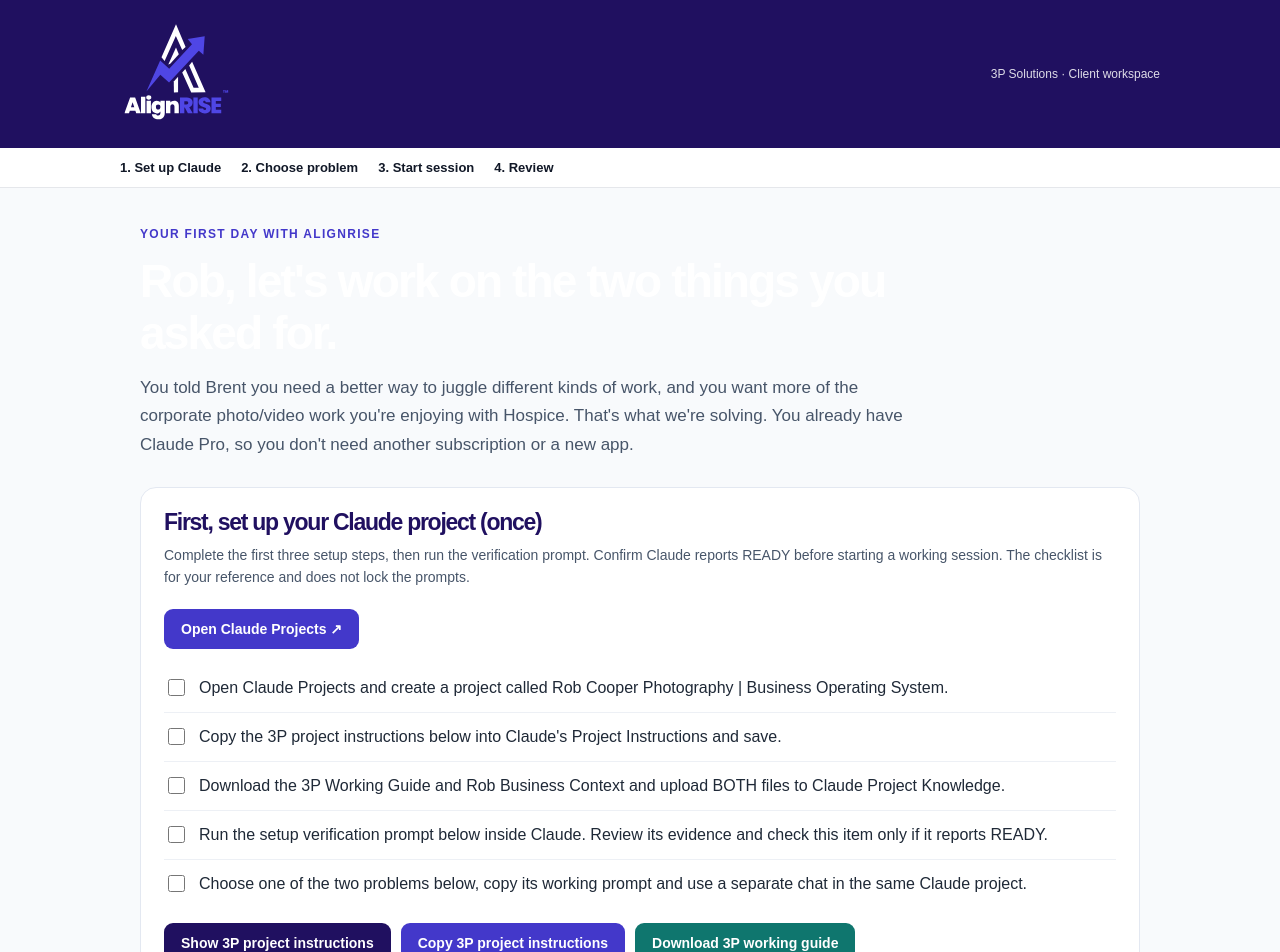
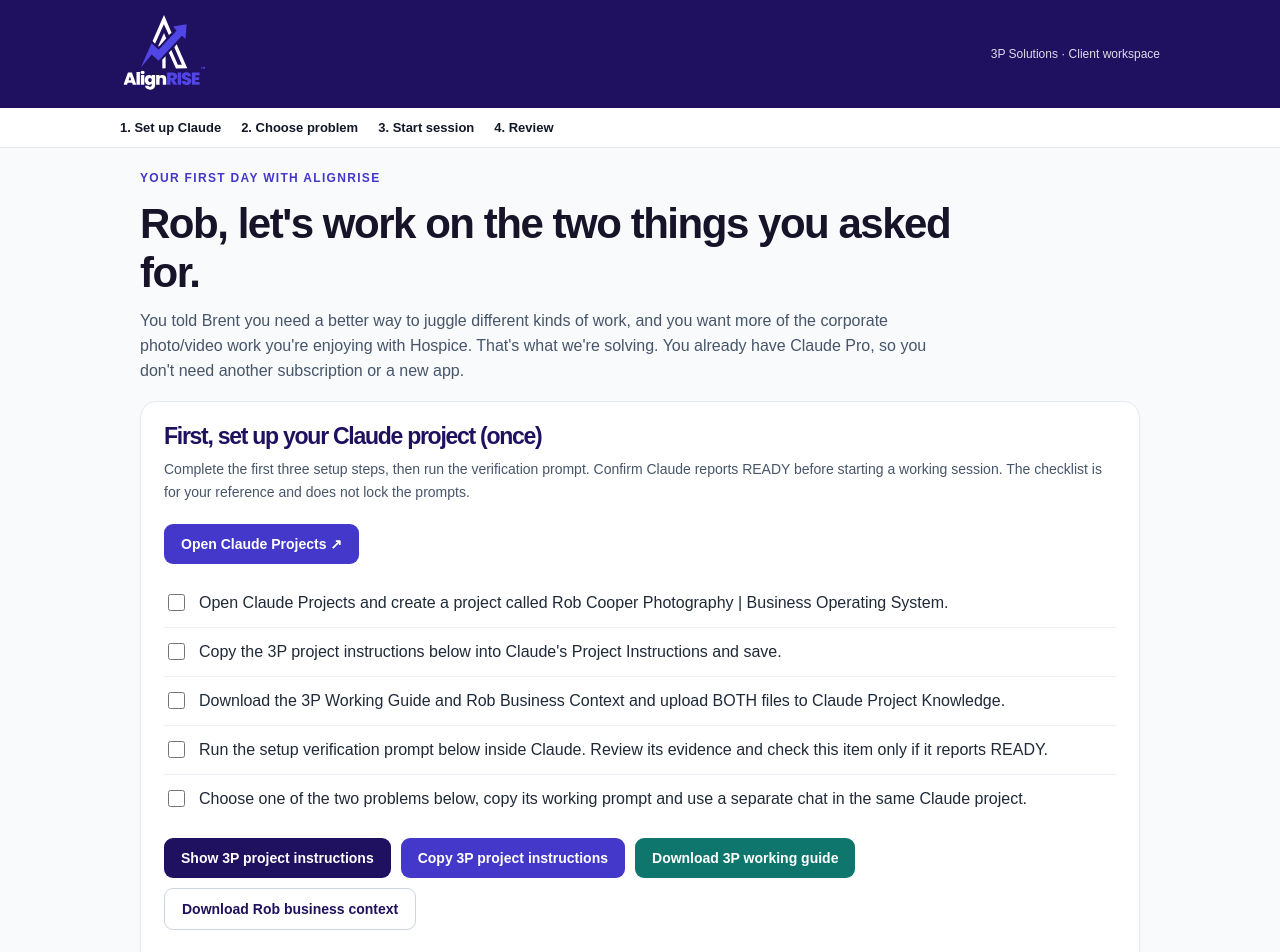
Before and after one commit to brent-prog/alignrise-site, a Next.js app: page /robcooper in a window 1280 px wide. Shown: the top 952 px of the page. Built offline with nearby package versions, Linux system fonts and the light colour scheme.

Commit message:
Fix unreadable client intro heading and compact excessive hero whitespace

```diff
--- a/src/app/robcooper/page.tsx
+++ b/src/app/robcooper/page.tsx
@@ -96,15 +96,15 @@ export default function RobCooperOnboarding(){
  ];
  const button:React.CSSProperties={background:"#4338ca",color:"#fff",padding:"12px 17px",border:0,borderRadius:9,fontWeight:750,cursor:"pointer",fontSize:14};
  return <main style={{minHeight:"100vh",background:"#f8fafc",color:"#111827",fontFamily:"Arial,Helvetica,sans-serif"}}>
-  <header style={{background:"#201060",color:"#fff",padding:"18px max(20px, calc((100vw - 1040px) / 2))",display:"flex",justifyContent:"space-between",alignItems:"center",flexWrap:"wrap",gap:10}}>
-   <a href="https://alignrise.ca" target="_blank" rel="noopener noreferrer" aria-label="AlignRISE website" style={{display:"inline-flex",alignItems:"center",flexShrink:0}}><Image src="/alignrise-logo.svg" alt="AlignRISE™" width={112} height={112} priority style={{display:"block",width:"clamp(88px,11vw,112px)",height:"auto"}} /></a><div style={{fontSize:12,opacity:.85}}>3P Solutions · Client workspace</div>
+  <header style={{background:"#201060",color:"#fff",padding:"10px max(20px, calc((100vw - 1040px) / 2))",display:"flex",justifyContent:"space-between",alignItems:"center",flexWrap:"wrap",gap:10}}>
+   <a href="https://alignrise.ca" target="_blank" rel="noopener noreferrer" aria-label="AlignRISE website" style={{display:"inline-flex",alignItems:"center",flexShrink:0}}><Image src="/alignrise-logo.svg" alt="AlignRISE™" width={88} height={88} priority style={{display:"block",width:"clamp(72px,9vw,88px)",height:"auto"}} /></a><div style={{fontSize:12,opacity:.85}}>3P Solutions · Client workspace</div>
   </header>
   <nav aria-label="Onboarding navigation" style={{position:"sticky",top:0,zIndex:20,display:"flex",gap:20,flexWrap:"wrap",background:"white",borderBottom:"1px solid #e5e7eb",padding:"12px max(20px, calc((100vw - 1040px)/2))",fontSize:13,fontWeight:700}}><a href="#setup">1. Set up Claude</a><a href="#choices">2. Choose problem</a><a href="#start-prompt">3. Start session</a><a href="#review">4. Review</a></nav>
-  <div style={{maxWidth:1040,margin:"0 auto",padding:"36px 20px 65px"}}>
+  <div style={{maxWidth:1040,margin:"0 auto",padding:"20px 20px 52px"}}>
    <p style={{fontSize:12,fontWeight:800,letterSpacing:".11em",color:"#4338ca",textTransform:"uppercase"}}>Your first day with AlignRISE</p>
-   <h1 style={{fontSize:"clamp(30px,5vw,46px)",maxWidth:830,lineHeight:1.12,letterSpacing:"-.04em",margin:"8px 0 15px"}}>Rob, let's work on the two things you asked for.</h1>
-   <p style={{maxWidth:790,fontSize:17,lineHeight:1.65,color:"#475569",marginBottom:28}}>You told Brent you need a better way to juggle different kinds of work, and you want more of the corporate photo/video work you're enjoying with Hospice. That's what we're solving. You already have Claude Pro, so you don't need another subscription or a new app.</p>
-   <section id="setup" style={{background:"#fff",border:"1px solid #e3e8f1",padding:23,borderRadius:16,marginTop:27,scrollMarginTop:90}}>
+   <h1 style={{fontSize:"clamp(29px,4vw,42px)",color:"#171329",maxWidth:830,lineHeight:1.15,letterSpacing:"-.035em",margin:"5px 0 12px"}}>Rob, let's work on the two things you asked for.</h1>
+   <p style={{maxWidth:790,fontSize:16,lineHeight:1.55,color:"#475569",marginBottom:18}}>You told Brent you need a better way to juggle different kinds of work, and you want more of the corporate photo/video work you're enjoying with Hospice. That's what we're solving. You already have Claude Pro, so you don't need another subscription or a new app.</p>
+   <section id="setup" style={{background:"#fff",border:"1px solid #e3e8f1",padding:23,borderRadius:16,marginTop:14,scrollMarginTop:90}}>
     <h2 style={{fontSize:23,margin:"0 0 10px"}}>First, set up your Claude project (once)</h2>
     <p style={{fontSize:14,color:"#475569",lineHeight:1.6}}>Complete the first three setup steps, then run the verification prompt. Confirm Claude reports READY before starting a working session. The checklist is for your reference and does not lock the prompts.</p>
     <a href="https://claude.ai/projects" rel="noopener noreferrer" target="_blank" style={{...button,display:"inline-block",textDecoration:"none",margin:"7px 0 15px"}}>Open Claude Projects ↗</a>
```
